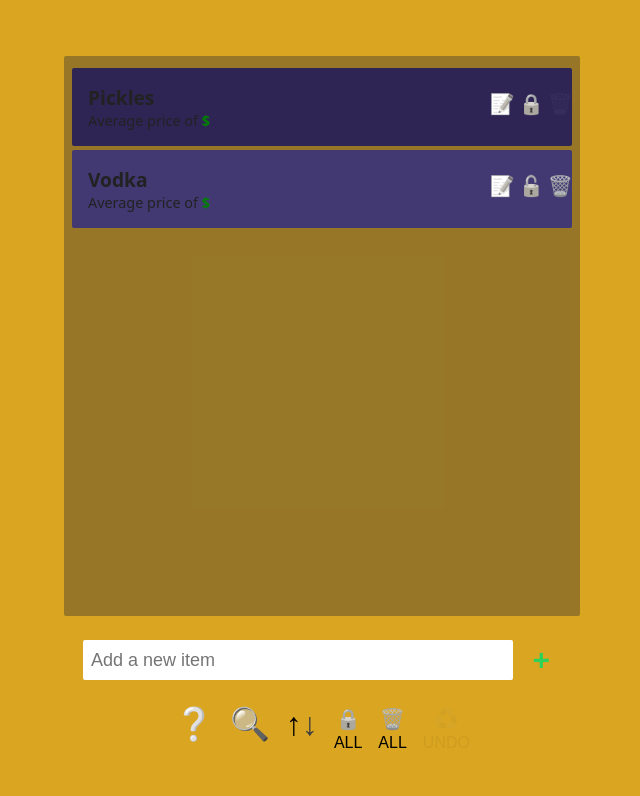
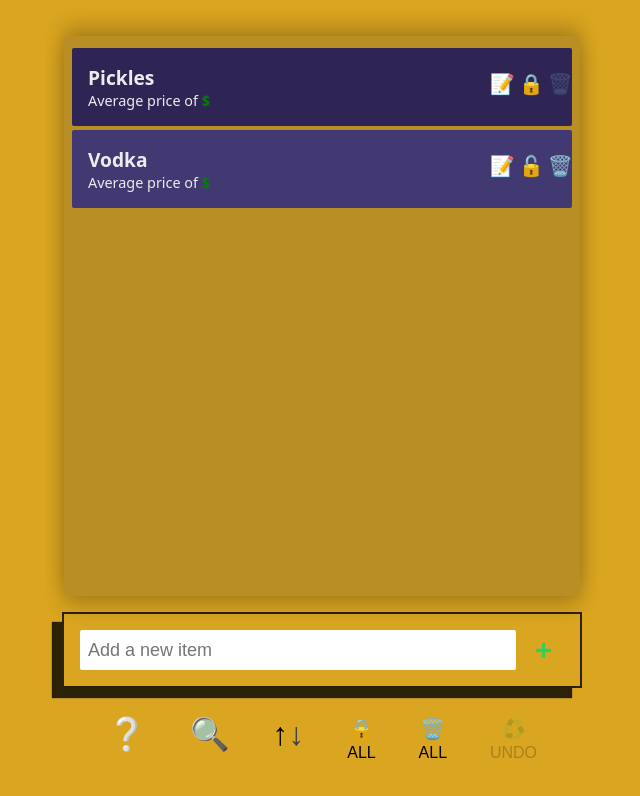
Before and after one commit to charlesmartinreed/a-little-list, a website with bundled scripts: page list.html in a window 1280 px wide. Shown: the whole page, without its empty margins (318-958 px from the left). Built offline with nearby package versions, Linux system fonts and the light colour scheme.

Commit message:
Update list page styling.

```diff
--- a/css/list-style.css
+++ b/css/list-style.css
@@ -1,16 +1,20 @@
 @import url("/css/style.css");
 
 .container-input-box {
-  width: 510px;
+  width: 520px;
   min-height: 50px;
   /* background-color: red; */
-  /* border: 3px solid black; */
+  border: 2px solid rgba(0, 0, 0, 0.8);
+  box-shadow: -10px 10px 1px rgba(0, 0, 0, 0.8);
+  /* box-shadow: -0px 10px 20px rgba(0, 0, 0, 0.2), */
+  /* 0px -10px 20px rgba(0, 0, 0, 0.2); */
+
   grid-template-columns: 90% 10%;
 
   display: grid;
   gap: 4px;
   padding: 1rem;
-  margin: 8px 0;
+  margin: 1rem 0;
 }
 
 #input-search-item,
@@ -89,7 +93,7 @@
 .container-item-list .btn-delete-item:disabled,
 .btn-undo-delete:disabled,
 .btn-delete-all:disabled {
-  opacity: 0.2;
+  opacity: 0.8;
   cursor: not-allowed;
 }
 
@@ -108,7 +112,10 @@
   overflow-y: auto;
   overflow-x: hidden;
   scroll-behavior: smooth;
-  background-color: rgba(51, 51, 51, 0.4);
+  background-color: rgba(51, 51, 51, 0.2);
+  box-shadow: -0px 10px 20px rgba(0, 0, 0, 0.2),
+    0px -10px 20px rgba(0, 0, 0, 0.2);
+
   padding: 8px;
 }
 
@@ -121,6 +128,7 @@
   grid-template-columns: 85% 15%;
   margin: 4px 0;
   padding: 1rem;
+  color: #ececec;
 
   transition: 0.5s cubic-bezier(0.68, -0.55, 0.265, 1.55);
   position: relative;
@@ -147,7 +155,7 @@
   height: 100%;
   resize: none;
   font-size: 15px;
-  background-color: #222;
+  background-color: rgba(0, 0, 0, 0.7);
   color: #ececec;
   font-family: inherit;
   border-radius: 3px;
@@ -196,10 +204,10 @@
 }
 
 .container-ui-buttons {
-  max-height: 40px;
-  width: 500px;
+  max-height: 60px;
+  min-width: 500px;
   display: flex;
-  justify-content: center;
+  justify-content: space-evenly;
   align-items: center;
   /* border: 1px solid #444; */
 }
@@ -211,6 +219,10 @@
   font-size: 2rem;
   background: none;
   padding: 8px;
+}
+
+.btn-ui:hover {
+  transform: scale(1.05);
 }
 
 #modal-info {
@@ -328,8 +340,7 @@
 }
 
 .btn-search-item-list.active {
-  -webkit-filter: grayscale(0);
-  filter: grayscale(0);
+  transform: scale(1.15);
 }
 
 span.up-arrow,
--- a/css/style.css
+++ b/css/style.css
@@ -32,10 +32,10 @@ small {
   font-size: 12px;
 }
 
-button {
+/* button {
   -webkit-filter: grayscale(0.95);
   filter: grayscale(0.95);
-}
+} */
 
 .modal {
   display: none;
@@ -206,7 +206,7 @@ button {
 
 #form-login #btn-login-modal-submit:disabled {
   -webkit-filter: grayscale(1);
-          filter: grayscale(1);
+  filter: grayscale(1);
 }
 
 #btn-login-modal-submit {
--- a/list.html
+++ b/list.html
@@ -26,9 +26,9 @@
     </div>
     <div class="modal modal-help" id="modal-help">
       <div>
-        Have an item you just can't live without? Use 🔒 to tag it as
-        <span id="recurrent-tag-color">recurring</span> and ensure it stays in
-        your list, week after week.
+        Is your item a frequent purchase? Use 🔒
+        <span id="recurrent-tag-color">to lock it in</span> and ensure it stays
+        in your list, week after week.
       </div>
       <div>
         Use 📝 to add some notes and reminders about your item and ✅ to save
--- a/scripts/landing-script.js
+++ b/scripts/landing-script.js
@@ -140,6 +140,7 @@ function checkInputIsValid() {
 }
 
 function closeModalonBodyClick() {
+  // shoutout to https://techstacker.com/close-modal-click-outside-vanilla-javascript/ for .matches and .closest
   document.addEventListener("click", (e) => {
     if (e.target.matches("#btn-login-modal-submit")) {
       handleLoginAndSignup();
```
